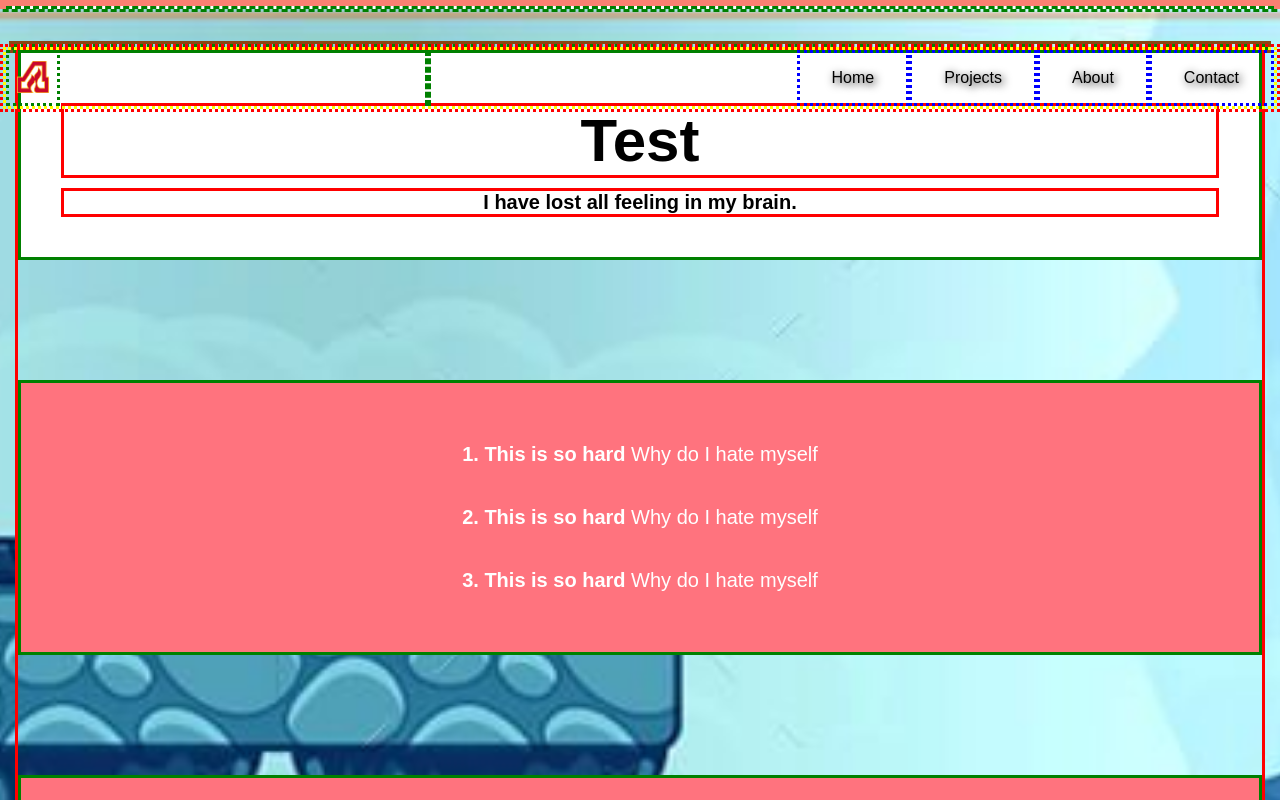
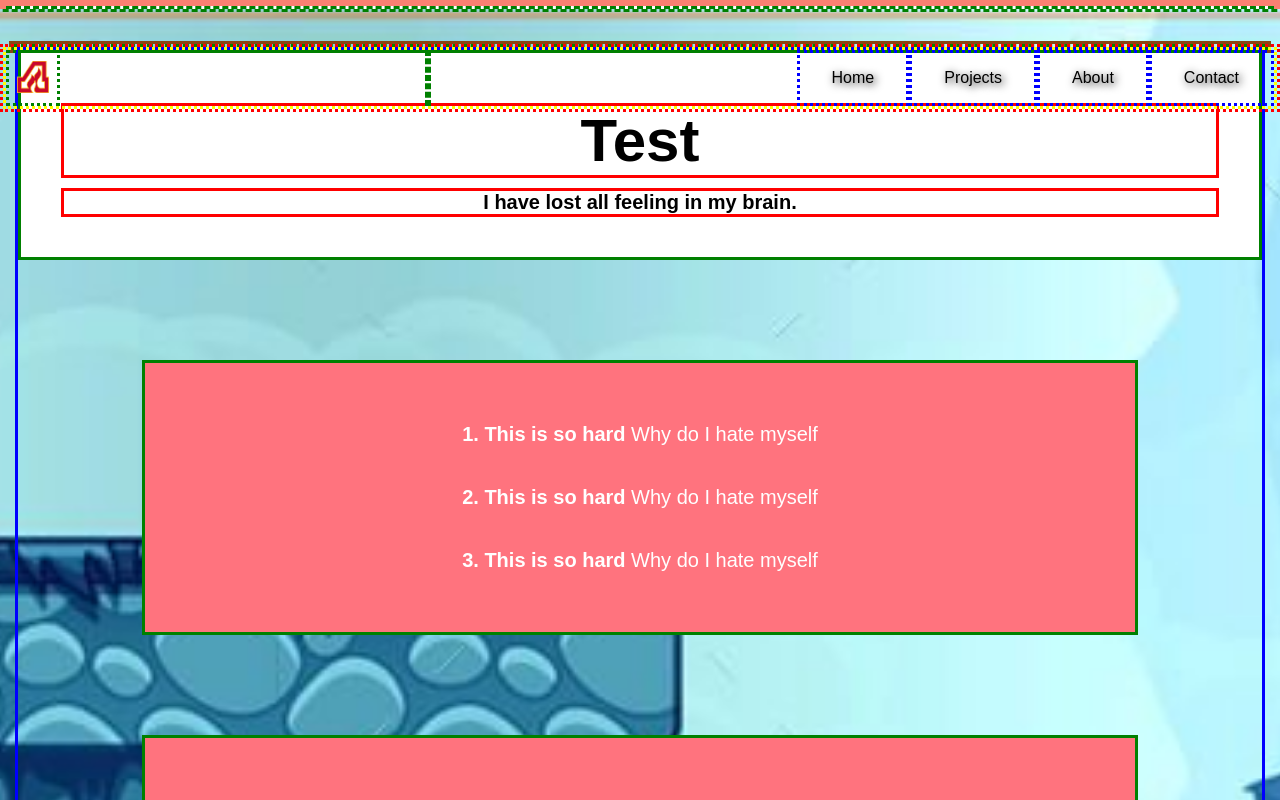
Before and after one commit to askariya/askariya-website, a React (Create React App) app: page / in a window 1280 px wide. Shown: the top 800 px of the page. Built offline with nearby package versions, Linux system fonts and the light colour scheme.

Commit message:
Change route-section to flexbox

```diff
--- a/src/components/pages/Home.css
+++ b/src/components/pages/Home.css
@@ -2,6 +2,7 @@
   border: solid green;
   text-align: center;
   display: flex;
+  position: center;
   flex-direction: column;
 }
 .Parallax-content-heading {
@@ -22,13 +23,16 @@
 }
 .Parallax-content-cta {
   background-color: #ff737e;
-  width: 100%;
-  padding: 40px;
-  font-size: 20px;
+  width: 80%;
+  padding: 2em;
+  font-size: 1.25em;
   color: #fff;
-  margin-top: 120px;
+  margin-top: 5em;
 }
 
 section.route-section{
-  border: solid red;
+  border: solid blue;
+  display: flex;
+  align-items: center;
+  flex-direction: column;
 }
```
